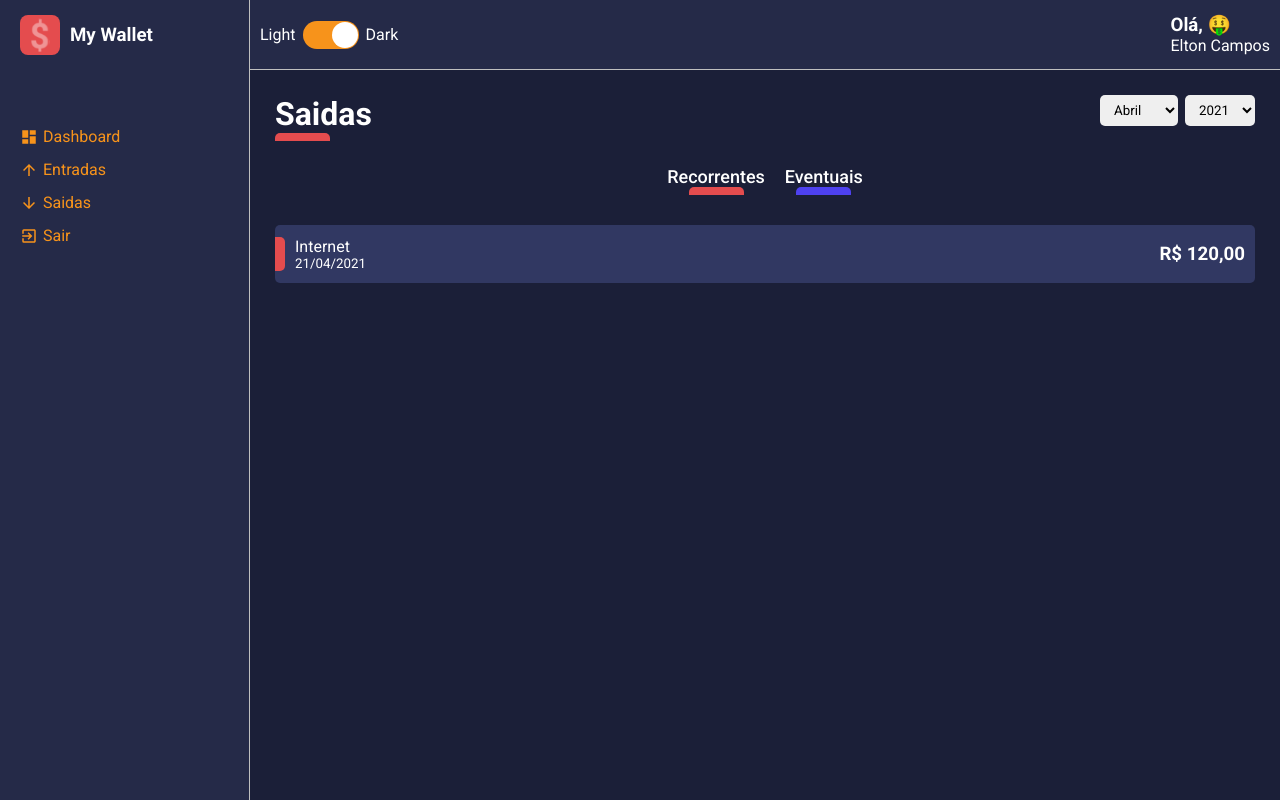
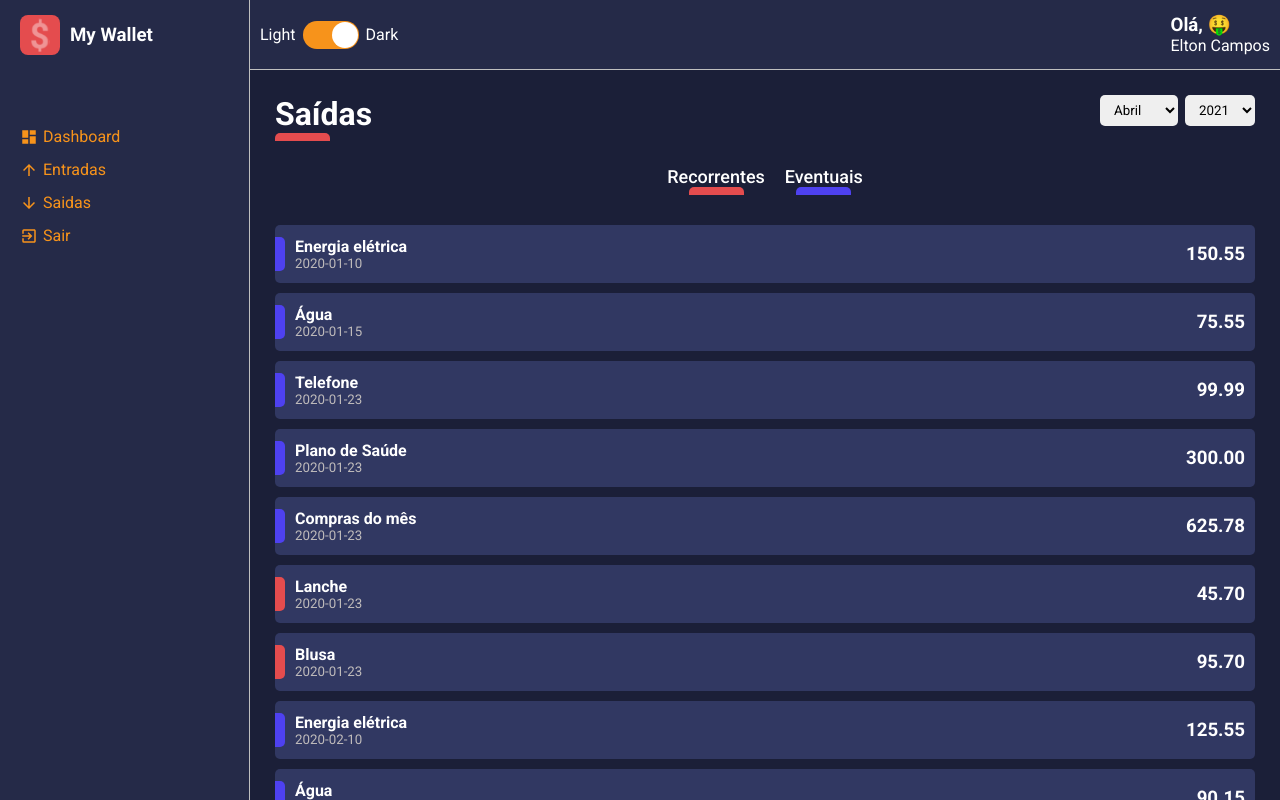
Before and after one commit to eltoncampos1/my-wallet, a React (Create React App) app: page /list/1 in a window 1280 px wide. Built offline with nearby package versions, Linux system fonts and the light colour scheme.

Commit message:
chore: list exits and entries

```diff
--- a/src/App.tsx
+++ b/src/App.tsx
@@ -1,20 +1,14 @@
 import { ThemeProvider } from "styled-components";
-
-// import { Dashboard } from "./pages/Dashboard";
-import { List } from "./pages/List";
+import { Routes } from "./routes";
 
 import { GlobalStyle } from "./styles/global";
-import { Layout } from "./components/Layout";
 import dark from "./styles/themes/dark";
 
 export function App() {
   return (
     <ThemeProvider theme={dark}>
       <GlobalStyle />
-      <Layout>
-        {/* <Dashboard /> */}
-        <List />
-      </Layout>
+      <Routes />
     </ThemeProvider>
   );
 }
--- a/src/components/Aside/index.tsx
+++ b/src/components/Aside/index.tsx
@@ -18,15 +18,15 @@
       </S.Header>
 
       <S.MenuContainer>
-        <S.MenuItemLink href="#">
+        <S.MenuItemLink href="/dashboard">
           <MdDashboard />
           Dashboard
         </S.MenuItemLink>
-        <S.MenuItemLink href="#">
+        <S.MenuItemLink href="/list/entry-balance">
           <MdArrowUpward />
           Entradas
         </S.MenuItemLink>
-        <S.MenuItemLink href="#">
+        <S.MenuItemLink href="/list/exit-balance">
           <MdArrowDownward />
           Saidas
         </S.MenuItemLink>
--- a/src/components/HistoryFinanceCard/styles.ts
+++ b/src/components/HistoryFinanceCard/styles.ts
@@ -35,6 +35,14 @@
         justify-content: space-between;
 
         padding-left: 10px;
+
+        span {
+          font-weight: bold;
+        }
+
+        small {
+          color: #bfbbbb;
+        }
     }
 `;
 
--- a/src/pages/List/index.tsx
+++ b/src/pages/List/index.tsx
@@ -1,10 +1,46 @@
+import { useMemo, useState, useEffect } from "react";
 import { ContentHeader } from "../../components/ContentHeader";
 import { HistoryFinanceCard } from "../../components/HistoryFinanceCard";
 import { SelectInput } from "../../components/SelectInput";
 
+import gains from "../../repositories/gains";
+import expenses from "../../repositories/expenses";
+
 import * as S from "./styles";
 
-export function List() {
+interface IRouteParams {
+  match: {
+    params: {
+      type: string;
+    };
+  };
+}
+
+interface IData {
+  id: string;
+  description: string;
+  amountFormated: string;
+  frequency: string;
+  dateFormated: string;
+  tagcolor: string;
+}
+
+export function List({ match }: IRouteParams) {
+  const [data, setData] = useState<IData[]>([]);
+
+  const { type } = match.params;
+  const { title, lineColor } = useMemo(() => {
+    return type === "entry-balance"
+      ? {
+          title: "Entradas",
+          lineColor: "#f79318",
+        }
+      : {
+          title: "Saídas",
+          lineColor: "#e44c4e",
+        };
+  }, [type]);
+
   const months = [
     {
       value: 4,
@@ -35,9 +71,28 @@
     },
   ];
 
+  const listData = useMemo(() => {
+    return type === "entry-balance" ? gains : expenses;
+  }, [type]);
+
+  useEffect(() => {
+    const response = listData.map((item) => {
+      return {
+        id: String(Math.random() * data.length),
+        description: item.description,
+        amountFormated: item.amount,
+        frequency: item.frequency,
+        dateFormated: item.date,
+        tagcolor: item.frequency === "recorrente" ? "#4e41f0" : "#e44c4e",
+      };
+    });
+
+    setData(response);
+  }, [listData]);
+
   return (
     <S.Container>
-      <ContentHeader title="Saidas" lineColor="#e44c4e">
+      <ContentHeader title={title} lineColor={lineColor}>
         <SelectInput options={months} />
         <SelectInput options={years} />
       </ContentHeader>
@@ -52,12 +107,15 @@
       </S.Filters>
 
       <S.Content>
-        <HistoryFinanceCard
-          tagcolor="#e44c4e"
-          title="Internet"
-          subTitle="21/04/2021"
-          amount="R$ 120,00"
-        />
+        {data.map((item) => (
+          <HistoryFinanceCard
+            key={item.id}
+            tagcolor={item.tagcolor}
+            title={item.description}
+            subTitle={item.dateFormated}
+            amount={item.amountFormated}
+          />
+        ))}
       </S.Content>
     </S.Container>
   );
--- /dev/null
+++ b/src/repositories/expenses.ts
@@ -0,0 +1,52 @@
+// eslint-disable-next-line import/no-anonymous-default-export
+export default [
+  {"description":"Energia elétrica",      "amount":"150.55","type":"saída","frequency":"recorrente","date":"2020-01-10"},
+  {"description":"Água",                  "amount":"75.55", "type":"saída","frequency":"recorrente","date":"2020-01-15"},
+  {"description": "Telefone",             "amount":"99.99", "type":"saída","frequency":"recorrente","date":"2020-01-23"},
+  {"description":"Plano de Saúde",        "amount":"300.00","type":"saída","frequency":"recorrente","date":"2020-01-23"},
+  {"description":"Compras do mês",        "amount":"625.78","type":"saída","frequency":"recorrente","date":"2020-01-23"},
+  {"description":"Lanche",                "amount":"45.70", "type":"saída","frequency":"eventual",  "date":"2020-01-23"},
+  {"description":"Blusa",                 "amount":"95.70", "type":"saída","frequency":"eventual",  "date":"2020-01-23"},
+  {"description":"Energia elétrica",      "amount":"125.55","type":"saída","frequency":"recorrente","date":"2020-02-10"},
+  {"description":"Água",                  "amount":"90.15", "type":"saída","frequency":"recorrente","date":"2020-02-15"},
+  {"description":"Telefone",              "amount":"99.99", "type":"saída","frequency":"recorrente","date":"2020-02-23"},
+  {"description":"Plano de Saúde",        "amount":"300.00","type":"saída","frequency":"recorrente","date":"2020-02-23"},
+  {"description":"Compras do mês",        "amount":"540.00","type":"saída","frequency":"recorrente","date":"2020-02-25"},
+  {"description":"Parcela do Celular 1/5","amount":"150.99","type":"saída","frequency":"eventual",  "date":"2020-02-26"},
+  {"description":"Cinema",                "amount":"45.00", "type":"saída","frequency":"eventual",  "date":"2020-02-23"},
+  {"description":"Energia elétrica",      "amount":"97.00", "type":"saída","frequency":"recorrente","date":"2020-03-10"},
+  {"description":"Água",                  "amount":"100.10","type":"saída","frequency":"recorrente","date":"2020-03-15"},
+  {"description":"Telefone",              "amount":"99.99", "type":"saída","frequency":"recorrente","date":"2020-03-23"},
+  {"description":"Plano de Saúde",        "amount":"300.00","type":"saída","frequency":"recorrente","date":"2020-03-23"},
+  {"description":"Compras do mês",        "amount":"800.50","type":"saída","frequency":"recorrente","date":"2020-03-17"},
+  {"description":"Parcela do Celular 2/5","amount":"150.99","type":"saída","frequency":"eventual",  "date":"2020-03-18"},
+  {"description":"Troca de Oléo do carro","amount":"90.00", "type":"saída","frequency":"eventual",  "date":"2020-03-23"},
+  {"description":"Energia elétrica",      "amount":"75.99", "type":"saída","frequency":"recorrente","date":"2020-04-10"},
+  {"description":"Água",                  "amount":"80.33", "type":"saída","frequency":"recorrente","date":"2020-04-15"},
+  {"description":"Telefone",              "amount":"99.99", "type":"saída","frequency":"recorrente","date":"2020-04-23"},
+  {"description":"Plano de Saúde",        "amount":"300.00","type":"saída","frequency":"recorrente","date":"2020-04-23"},
+  {"description":"Compras do mês",        "amount":"600.00","type":"saída","frequency":"recorrente","date":"2020-04-25"},
+  {"description":"Parcela do Celular 3/5","amount":"150.99","type":"saída","frequency":"eventual",  "date":"2020-04-26"},
+  {"description":"Ebook de React Js",     "amount":"85.95", "type":"saída","frequency":"eventual",  "date":"2020-04-13"},
+  {"description":"Energia elétrica",      "amount":"125.55","type":"saída","frequency":"recorrente","date":"2020-05-10"},
+  {"description":"Água",                  "amount":"90.15", "type":"saída","frequency":"recorrente","date":"2020-05-15"},
+  {"description":"Telefone",              "amount":"99.99", "type":"saída","frequency":"recorrente","date":"2020-05-23"},
+  {"description":"Plano de Saúde",        "amount":"300.00","type":"saída","frequency":"recorrente","date":"2020-05-23"},
+  {"description":"Compras do mês",        "amount":"540.00","type":"saída","frequency":"recorrente","date":"2020-05-25"},
+  {"description":"Parcela do Celular 4/5","amount":"150.99","type":"saída","frequency":"eventual",  "date":"2020-05-26"},
+  {"description":"Blusa Iron Man",        "amount":"150.00","type":"saída","frequency":"eventual",  "date":"2020-01-23"},
+  {"description":"Energia elétrica",      "amount":"200.00","type":"saída","frequency":"recorrente","date":"2020-06-10"},
+  {"description":"Água",                  "amount":"150.00","type":"saída","frequency":"recorrente","date":"2020-06-15"},
+  {"description":"Telefone",              "amount":"99.99", "type":"saída","frequency":"recorrente","date":"2020-06-23"},
+  {"description":"Plano de Saúde",        "amount":"300.00","type":"saída","frequency":"recorrente","date":"2020-06-23"},
+  {"description":"Compras do mês",        "amount":"559.15","type":"saída","frequency":"recorrente","date":"2020-06-25"},
+  {"description":"Parcela do Celular 5/5","amount":"150.99","type":"saída","frequency":"eventual",  "date":"2020-06-26"},
+  {"description":"Perfume",               "amount":"250.00","type":"saída","frequency":"eventual",  "date":"2020-06-21"},
+  {"description":"Energia elétrica",      "amount":"250.00","type":"saída","frequency":"recorrente","date":"2020-07-10"},
+  {"description":"Água",                  "amount":"90.00", "type":"saída","frequency":"recorrente","date":"2020-07-15"},
+  {"description":"Telefone",              "amount":"99.99", "type":"saída","frequency":"recorrente","date":"2020-07-23"},
+  {"description":"Plano de Saúde",        "amount":"300.00","type":"saída","frequency":"recorrente","date":"2020-07-23"},
+  {"description":"Compras do mês",        "amount":"700.00","type":"saída","frequency":"recorrente","date":"2020-07-25"},
+  {"description":"Cafeteira",             "amount":"250.00","type":"saída","frequency":"eventual",  "date":"2020-07-26"},
+  {"description":"Pizza",                 "amount":"60.00", "type":"saída","frequency":"eventual",  "date":"2020-07-19"}
+]
--- /dev/null
+++ b/src/repositories/gains.ts
@@ -0,0 +1,12 @@
+// eslint-disable-next-line import/no-anonymous-default-export
+export default [
+  { "description": "Salário",     "amount": "1300.52", "type": "entrada", "frequency": "recorrente", "date": "2020-01-10" },
+  { "description": "Freela",      "amount": "150.13",  "type": "entrada", "frequency": "eventual",   "date": "2020-01-17" },
+  { "description": "Salário",     "amount": "2500.23", "type": "entrada", "frequency": "recorrente", "date": "2020-02-10" },
+  { "description": "Freela site", "amount": "900.23",  "type": "entrada", "frequency": "eventual",   "date": "2020-02-21" },
+  { "description": "Freela app",  "amount": "950.92",  "type": "entrada", "frequency": "eventual",   "date": "2020-02-23" },
+  { "description": "Salário",     "amount": "2500.25", "type": "entrada", "frequency": "recorrente", "date": "2020-03-10" },
+  { "description": "Salário",     "amount": "2500.18", "type": "entrada", "frequency": "recorrente", "date": "2020-04-10" },
+  { "description": "Salário",     "amount": "2500.15", "type": "entrada", "frequency": "recorrente", "date": "2020-05-10" },
+  { "description": "Salário",     "amount": "2500.12", "type": "entrada", "frequency": "recorrente", "date": "2020-06-10" },
+  { "description": "Salário",     "amount": "2500.00", "type": "entrada", "frequency": "recorrente", "date": "2020-07-10" }]
--- /dev/null
+++ b/src/routes/app.routes.tsx
@@ -0,0 +1,16 @@
+import { Switch, Route } from "react-router-dom";
+
+import { Layout } from "../components/Layout";
+import { Dashboard } from "../pages/Dashboard";
+import { List } from "../pages/List";
+
+export function AppRoutes() {
+  return (
+    <Layout>
+      <Switch>
+        <Route path="/dashboard" exact component={Dashboard} />
+        <Route path="/list/:type" exact component={List} />
+      </Switch>
+    </Layout>
+  );
+}
--- /dev/null
+++ b/src/routes/index.tsx
@@ -0,0 +1,10 @@
+import { BrowserRouter } from "react-router-dom";
+import { AppRoutes } from "./app.routes";
+
+export function Routes() {
+  return (
+    <BrowserRouter>
+      <AppRoutes />
+    </BrowserRouter>
+  );
+}
```
